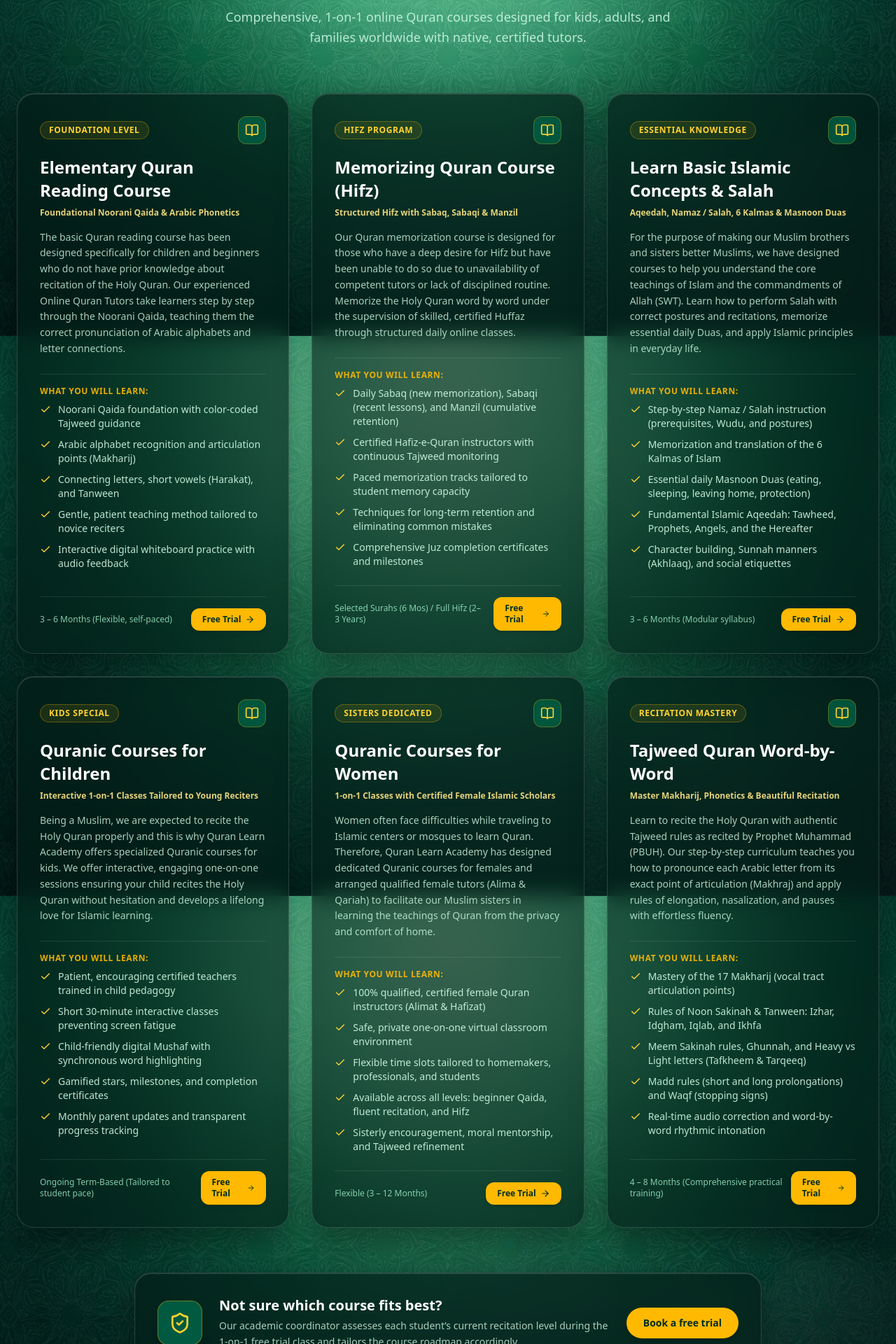
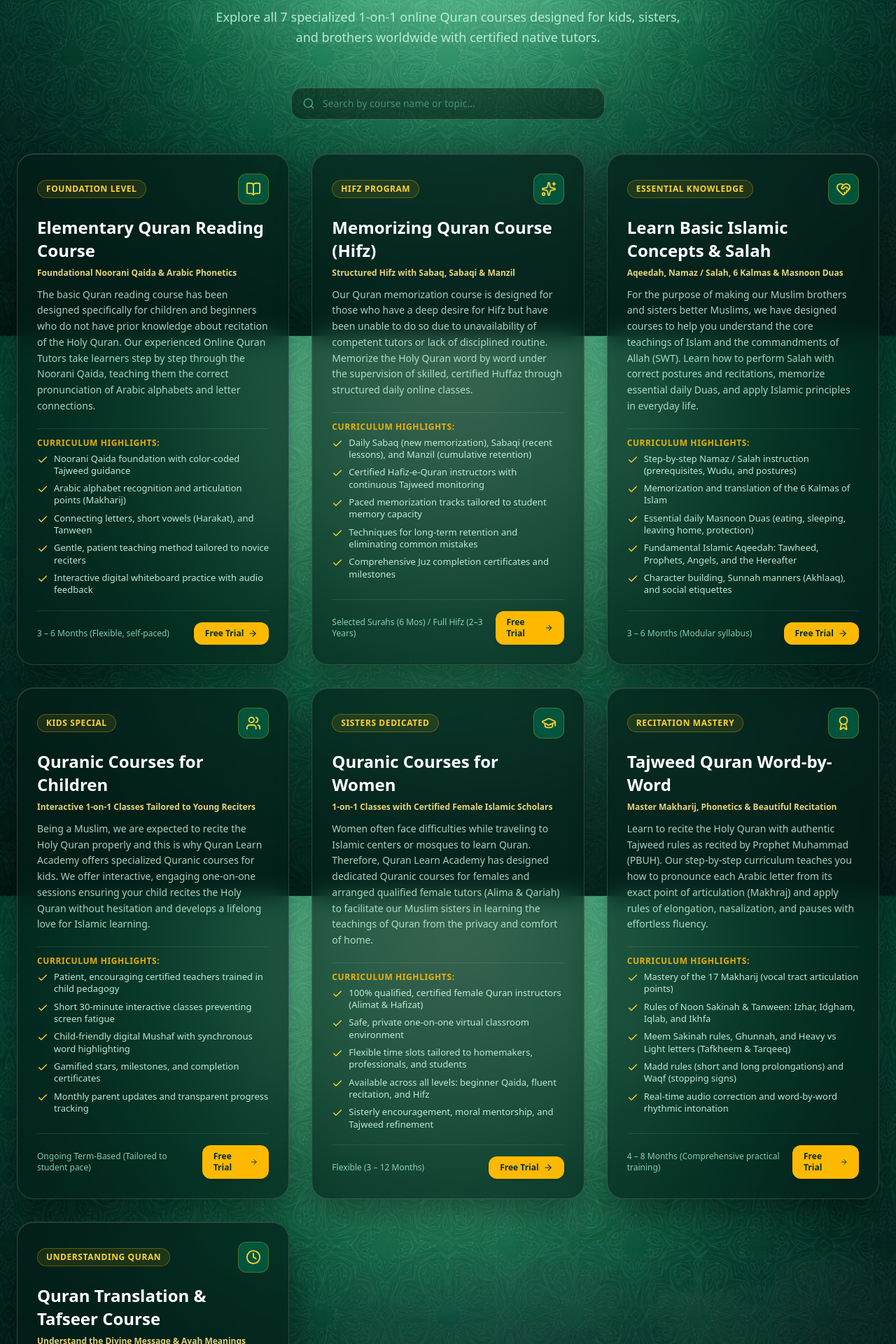
Before and after one commit to mdawoodali/QURAN-ACADEMY-APP, a Next.js app in the folder apps/web/: page /programmes in a window 1280 px wide. Shown: the part 320-2240 px from the top of the page at 70% size. Built offline with nearby package versions, Linux system fonts and the light colour scheme; a web font is replaced by a local one.

Commit message:
feat(services): add Quran Translation & Tafseer service and search filter

```diff
--- a/apps/web/src/app/(public)/programmes/page.tsx
+++ b/apps/web/src/app/(public)/programmes/page.tsx
@@ -1,17 +1,58 @@
 "use client";
 
+import { useState } from "react";
 import Link from "next/link";
-import { Check, BookOpen, Sparkles, HeartHandshake, Users, GraduationCap, Clock, Award, ArrowRight, ShieldCheck } from "lucide-react";
+import {
+  Check,
+  BookOpen,
+  Sparkles,
+  HeartHandshake,
+  Users,
+  GraduationCap,
+  Clock,
+  Award,
+  ArrowRight,
+  ShieldCheck,
+  Search,
+} from "lucide-react";
 import { useLanguage } from "@/components/LanguageContext";
 import { ACADEMY_SERVICES } from "@/data/services";
 
+function getServiceIcon(iconName: string) {
+  switch (iconName) {
+    case "BookOpen":
+      return <BookOpen size={22} />;
+    case "Sparkles":
+      return <Sparkles size={22} />;
+    case "HeartHandshake":
+      return <HeartHandshake size={22} />;
+    case "Users":
+      return <Users size={22} />;
+    case "GraduationCap":
+      return <GraduationCap size={22} />;
+    case "Award":
+      return <Award size={22} />;
+    case "Clock":
+    default:
+      return <Clock size={22} />;
+  }
+}
+
 export default function ProgrammesPage() {
   const { t } = useLanguage();
+  const [filterQuery, setFilterQuery] = useState("");
+
+  const filteredServices = ACADEMY_SERVICES.filter(
+    (srv) =>
+      srv.title.toLowerCase().includes(filterQuery.toLowerCase()) ||
+      srv.description.toLowerCase().includes(filterQuery.toLowerCase()) ||
+      srv.badge.toLowerCase().includes(filterQuery.toLowerCase())
+  );
 
   return (
     <main className="w-full max-w-[1280px] mx-auto px-4 sm:px-6 py-10 md:py-20 text-white">
       {/* Page Header */}
-      <div className="text-center mb-12 md:mb-16">
+      <div className="text-center mb-10 md:mb-14">
         <div className="inline-flex items-center gap-2 px-4 py-1.5 rounded-full bg-emerald-800/80 border border-amber-400/30 text-amber-300 text-xs sm:text-sm font-semibold mb-4 shadow-sm">
           <GraduationCap size={16} />
           <span>Our Curated Quranic Curriculum</span>
@@ -20,44 +61,58 @@ export default function ProgrammesPage() {
           Our <span className="text-amber-300">Services & Courses</span>
         </h1>
         <p className="text-emerald-100/85 max-w-2xl mx-auto text-base sm:text-lg leading-relaxed">
-          Comprehensive, 1-on-1 online Quran courses designed for kids, adults, and families worldwide with native, certified tutors.
+          Explore all 7 specialized 1-on-1 online Quran courses designed for kids, sisters, and brothers worldwide with certified native tutors.
         </p>
       </div>
 
-      {/* Services Grid */}
+      {/* Quick Search Bar */}
+      <div className="max-w-md mx-auto mb-12">
+        <div className="relative">
+          <Search size={18} className="absolute left-4 top-1/2 -translate-y-1/2 text-emerald-300/60" />
+          <input
+            type="text"
+            value={filterQuery}
+            onChange={(e) => setFilterQuery(e.target.value)}
+            placeholder="Search by course name or topic..."
+            className="w-full bg-black/40 border border-white/20 rounded-2xl pl-11 pr-4 py-3 text-sm text-white placeholder:text-emerald-200/40 focus:outline-none focus:border-amber-400 transition"
+          />
+        </div>
+      </div>
+
+      {/* Services Grid (All 7 Courses) */}
       <div className="grid grid-cols-1 md:grid-cols-2 lg:grid-cols-3 gap-6 lg:gap-8 mb-16">
-        {ACADEMY_SERVICES.map((srv) => (
+        {filteredServices.map((srv) => (
           <div
             key={srv.id}
-            className="glass-container rounded-3xl p-6 sm:p-8 border border-white/15 shadow-xl flex flex-col justify-between pop-hover group"
+            className="glass-container rounded-3xl p-6 sm:p-7 border border-white/15 shadow-xl flex flex-col justify-between pop-hover group"
           >
             <div>
               <div className="flex items-center justify-between mb-4">
                 <span className="text-amber-300 text-xs font-bold uppercase tracking-wider px-3 py-1 rounded-full bg-amber-400/10 border border-amber-400/30">
                   {srv.badge}
                 </span>
-                <div className="w-10 h-10 rounded-xl bg-emerald-800/80 border border-amber-400/30 flex items-center justify-center text-amber-300 group-hover:scale-110 group-hover:border-amber-400 transition-all duration-300">
-                  <BookOpen size={20} />
+                <div className="w-11 h-11 rounded-xl bg-emerald-800/80 border border-amber-400/30 flex items-center justify-center text-amber-300 group-hover:scale-110 group-hover:border-amber-400 transition-all duration-300 shrink-0">
+                  {getServiceIcon(srv.iconName)}
                 </div>
               </div>
 
               <h2 className="text-xl sm:text-2xl font-bold font-serif text-white mb-2 leading-snug group-hover:text-amber-300 transition-colors">
                 {srv.title}
               </h2>
-              <p className="text-amber-200/90 text-xs font-semibold mb-4">
+              <p className="text-amber-200/90 text-xs font-semibold mb-3">
                 {srv.subtitle}
               </p>
 
-              <p className="text-emerald-100/80 text-sm leading-relaxed mb-6">
+              <p className="text-emerald-100/80 text-sm leading-relaxed mb-5">
                 {srv.description}
               </p>
 
-              <div className="space-y-2.5 pt-4 border-t border-white/10 mb-6">
-                <span className="text-xs uppercase tracking-wider text-amber-400/90 font-bold block mb-2">
-                  What You Will Learn:
+              <div className="space-y-2 pt-3 border-t border-white/10 mb-5">
+                <span className="text-xs uppercase tracking-wider text-amber-400/90 font-bold block mb-1.5">
+                  Curriculum Highlights:
                 </span>
                 {srv.features.map((feat, fIdx) => (
-                  <div key={fIdx} className="flex items-start gap-2.5 text-xs sm:text-sm text-emerald-100/90">
+                  <div key={fIdx} className="flex items-start gap-2 text-xs sm:text-[13px] text-emerald-100/90">
                     <Check className="w-4 h-4 text-amber-300 shrink-0 mt-0.5" />
                     <span>{feat}</span>
                   </div>
@@ -71,7 +126,7 @@ export default function ProgrammesPage() {
               </span>
               <Link
                 href="/trial"
-                className="bg-amber-400 hover:bg-amber-300 text-emerald-950 px-4 py-2 rounded-xl text-xs font-bold transition shadow-md flex items-center gap-1.5"
+                className="bg-amber-400 hover:bg-amber-300 text-emerald-950 px-4 py-2 rounded-xl text-xs font-bold transition shadow-md flex items-center gap-1.5 cursor-pointer"
               >
                 <span>Free Trial</span>
                 <ArrowRight size={14} />
--- a/apps/web/src/data/services.ts
+++ b/apps/web/src/data/services.ts
@@ -119,5 +119,23 @@ export const ACADEMY_SERVICES: CourseService[] = [
     targetAudience: "Intermediate Reciters, Adults & Advancing Children",
     duration: "4 – 8 Months (Comprehensive practical training)",
     iconName: "Award"
+  },
+  {
+    id: "quran-translation-tafseer",
+    title: "Quran Translation & Tafseer Course",
+    highlightWord: "Translation",
+    subtitle: "Understand the Divine Message & Ayah Meanings",
+    badge: "Understanding Quran",
+    description: "Reciting the Quran brings immense blessings, but understanding its meanings transforms your life. This course is designed for those who want to understand the words of Allah (SWT) directly. Learn Quranic Arabic vocabulary, the context behind revelations (Asbab al-Nuzul), and how to apply the wisdom of the Quran in your modern daily life.",
+    features: [
+      "Word-by-word translation and root word morphological breakdown",
+      "Context of revelation (Asbab al-Nuzul) and thematic Ayah commentary",
+      "Practical life lessons, moral reflections, and spiritual contemplation (Tadabbur)",
+      "Bilingual instruction in clear English and Urdu",
+      "Interactive Q&A and personalized discussion with authorized Islamic scholars"
+    ],
+    targetAudience: "Youth, Adults, Parents & Reverts Seeking Deeper Comprehension",
+    duration: "Modular Surah Tracks / Full Quran (6 – 18 Months)",
+    iconName: "Clock"
   }
 ];
```
